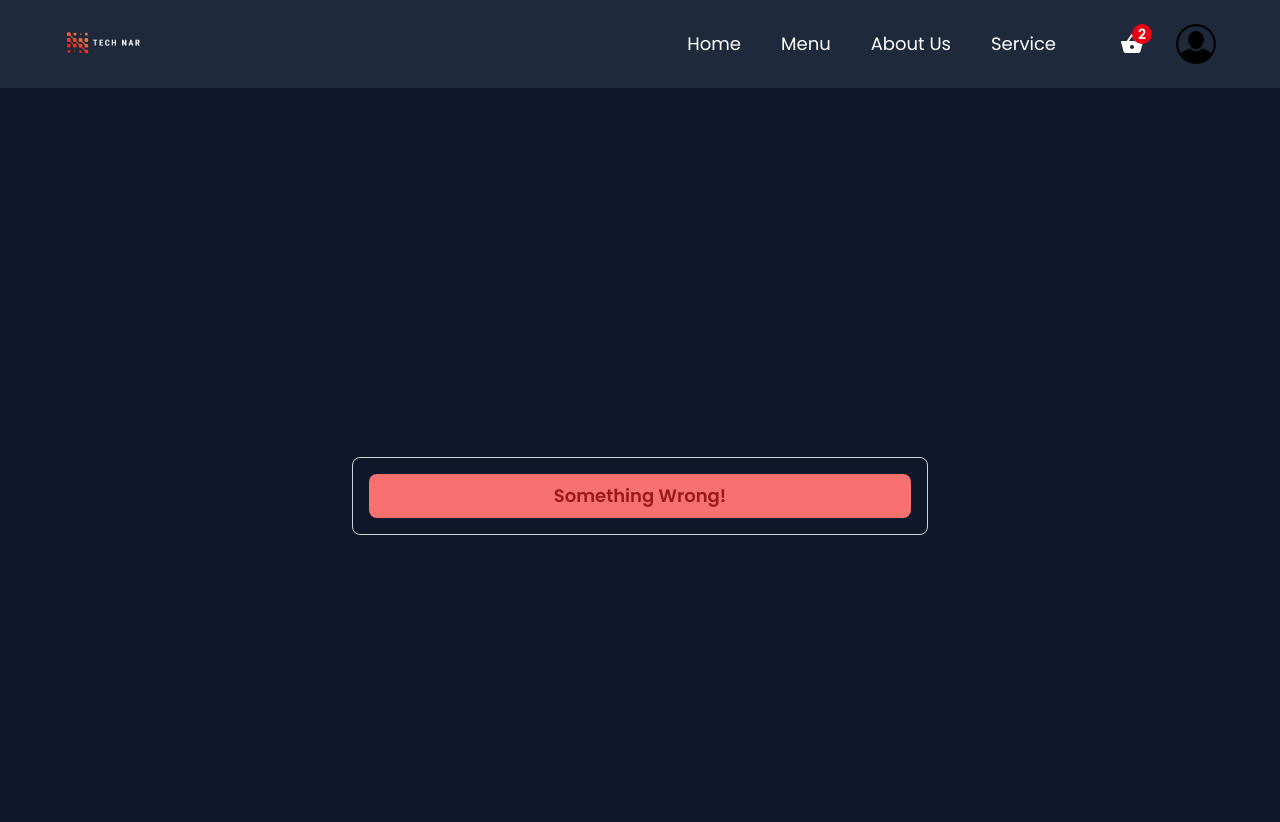
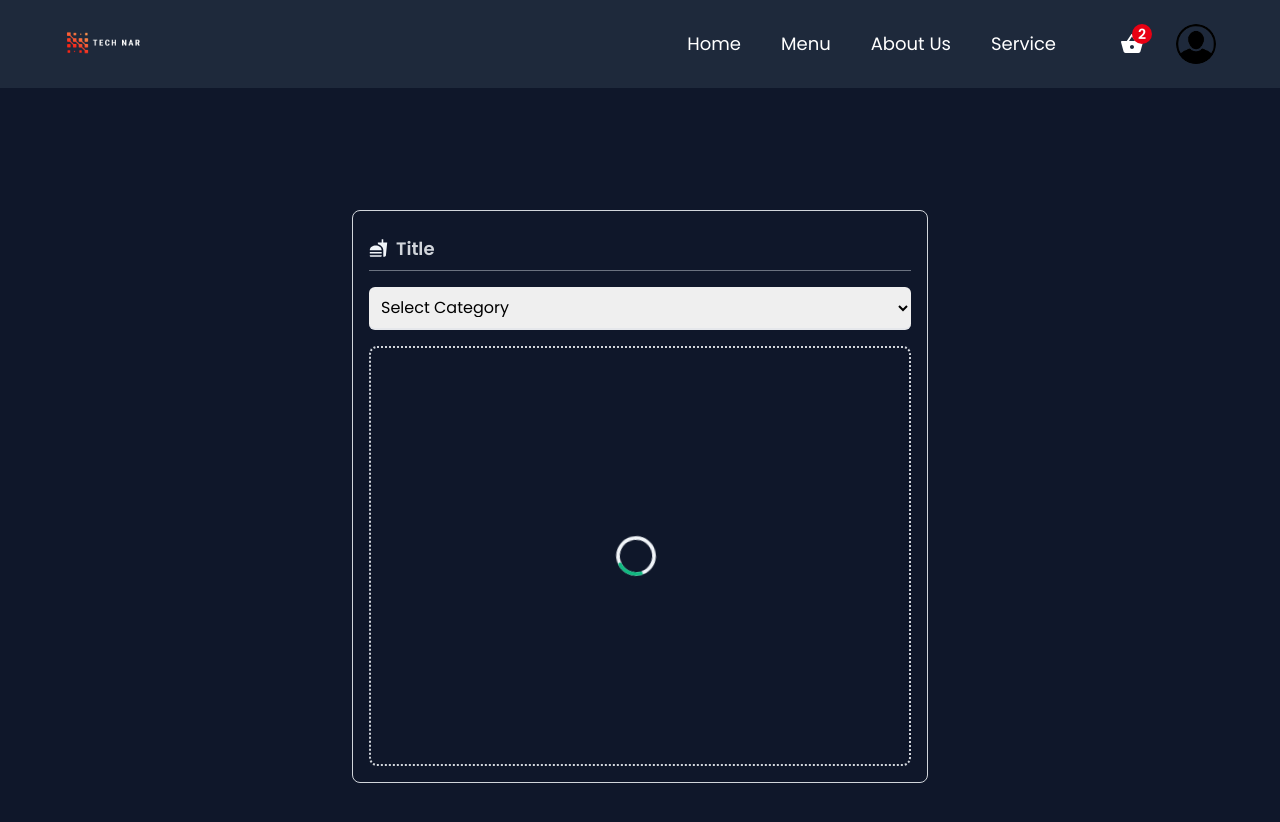
Before and after one commit to Benjcrpy/E-commerce-TechNar, a React (Create React App) app: page /createItem in a window 1280 px wide. Shown: the top 822 px of the page. Built offline with nearby package versions, Linux system fonts and the light colour scheme.

Commit message:
Save Github

```diff
--- a/src/components/CreateContainer.jsx
+++ b/src/components/CreateContainer.jsx
@@ -1,8 +1,9 @@
-import React, { useState } from 'react'
+import React, { useState } from "react"
 import { motion } from "framer-motion";
 
-
-
+import { MdFastfood } from "react-icons/md"
+import { categories } from "../utils/data";
+import Loader from "./Loader";
 const CreateContainer = () => {
 
   const [title, setTitle] = useState("");
@@ -10,10 +11,10 @@ const CreateContainer = () => {
   const [price, setPrice] = useState("");
   const [category, setCategory] = useState(null);
   const [imageAsset, setImageAsset] = useState(null);
-  const [fields, setFields] = useState(true);
+  const [fields, setFields] = useState(false);
   const [alertStatus, setAlertStatus] = useState("danger");
   const [msg, setMsg] = useState(null);
-  const [isLoading, setIsLoading] = useState(false);
+  const [isLoading, setIsLoading] = useState(true);
 
 
 
@@ -31,9 +32,42 @@ const CreateContainer = () => {
                 : "bg-emerald-400 text-emerald-800"
             }`}
            >
-            Something Wrong!
+            {msg}
           </motion.p>
         )}
+
+        <div className="w-full py-2 border-b border-gray-500 flex items-center gap-2">
+            <MdFastfood className="text-xl text-slate-100" />
+            <input
+              type="text"
+              required
+              value={title}
+              onChange={(e) => setTitle(e.target.value)}
+              placeholder="Title"
+              className="w-full h-full text-lg bg-transparent font-semibold outline-none border-none placeholder:text-gray-300 text-slate-100"
+              />
+        </div>
+
+        <div className="w-full">
+            <select onChange={(e) => setCategory(e.target.value)} className="outline-none w-full text-base border-b-2 border-gray-200 p-2 rounded-md cursor-pointer">
+              <option value="other" className="bg-white">
+                Select Category
+              </option>
+               {categories &&
+                categories.map((item) => (
+                <option
+                  key={item.id}
+                  className="text-base border-0 outline-none capitalize bg-white text-headingColor"
+                  value={item.urlParaName}
+                >
+                  {item.name}
+                </option>
+                  ))}
+          </select>
+        </div>
+          <div className="group flex justify-center items-center flex-col border-2 border-dotted border-gray-300 w-full h-255 md:h-420 cursor-pointer rounded-lg">
+              {isLoading ? <Loader /> : <></>}
+          </div>
       </div>
     </div>
   )
--- a/src/components/Header.jsx
+++ b/src/components/Header.jsx
@@ -55,7 +55,7 @@ const Header = () => {
               </Link>
 
           <div className="flex items-center gap-8">
-          <motion.ul
+          <ul
             initial={{ opacity: 0, x: 200 }}
             animate={{ opacity: 1, x: 0 }}
             exit={{ opacity: 0, x: 200 }}
@@ -81,7 +81,7 @@ const Header = () => {
             >
               Service
             </li>
-            </motion.ul>
+            </ul>
 
         <div className="relative flex items-center justify-center">
           <MdShoppingBasket className="text-white hover:text-orange-600 text-2xl ml-8 cursor-pointer"/>
--- /dev/null
+++ b/src/components/Loader.jsx
@@ -0,0 +1,24 @@
+import React from 'react'
+
+const Loader = () => {
+  return (
+    <svg
+      role="status"
+      className="inline mr-2 w-10 h-10 text-slate-100 animate-spin dark:text-slate-100 fill-emerald-500"
+      viewBox="0 0 100 101"
+      fill="none"
+      xmlns="http://www.w3.org/2000/svg"
+    >
+      <path
+        d="M100 50.5908C100 78.2051 77.6142 100.591 50 100.591C22.3858 100.591 0 78.2051 0 50.5908C0 22.9766 22.3858 0.59082 50 0.59082C77.6142 0.59082 100 22.9766 100 50.5908ZM9.08144 50.5908C9.08144 73.1895 27.4013 91.5094 50 91.5094C72.5987 91.5094 90.9186 73.1895 90.9186 50.5908C90.9186 27.9921 72.5987 9.67226 50 9.67226C27.4013 9.67226 9.08144 27.9921 9.08144 50.5908Z"
+        fill="currentColor"
+      />
+      <path
+        d="M93.9676 39.0409C96.393 38.4038 97.8624 35.9116 97.0079 33.5539C95.2932 28.8227 92.871 24.3692 89.8167 20.348C85.8452 15.1192 80.8826 10.7238 75.2124 7.41289C69.5422 4.10194 63.2754 1.94025 56.7698 1.05124C51.7666 0.367541 46.6976 0.446843 41.7345 1.27873C39.2613 1.69328 37.813 4.19778 38.4501 6.62326C39.0873 9.04874 41.5694 10.4717 44.0505 10.1071C47.8511 9.54855 51.7191 9.52689 55.5402 10.0491C60.8642 10.7766 65.9928 12.5457 70.6331 15.2552C75.2735 17.9648 79.3347 21.5619 82.5849 25.841C84.9175 28.9121 86.7997 32.2913 88.1811 35.8758C89.083 38.2158 91.5421 39.6781 93.9676 39.0409Z"
+        fill="currentFill"
+      />
+    </svg>
+  )
+}
+
+export default Loader
--- a/src/components/index.js
+++ b/src/components/index.js
@@ -1,4 +1,5 @@
 export {default as Header} from './Header';
 export {default as MainContainer} from './MainContainer';
 export {default as CreateContainer} from './CreateContainer';
-export {default as HomeContainer} from './HomeContainer'
+export {default as HomeContainer} from './HomeContainer';
+export {default as Loader} from './Loader';
--- a/src/utils/data.js
+++ b/src/utils/data.js
@@ -32,3 +32,41 @@ export const heroData = [
          imageSrc: GF4
     }
 ]
+
+export const  categories = [
+     {
+          id: 1,
+          name: "Graphic Card",
+          urlParaName: "graphic card",
+     },
+     {
+          id: 2,
+          name: "Central Processing Unit",
+          urlParaName: "central processing unit",
+     },
+     {
+          id: 3,
+          name: "Ram",
+          urlParaName: "ram",
+     },
+     {
+          id: 4,
+          name: "Mother Board",
+          urlParaName: "mother board",
+     },
+     {
+          id: 5,
+          name: "Power Supply",
+          urlParaName: "power supply",
+     },
+     {
+          id: 6,
+          name: "Fan",
+          urlParaName: "fan",
+     },
+     {
+          id: 7,
+          name: "Air Cooler",
+          urlParaName: "air cooler",
+     },
+]
```
